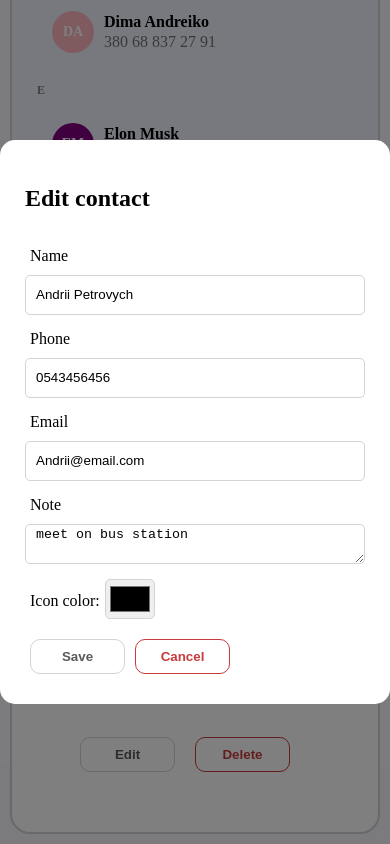
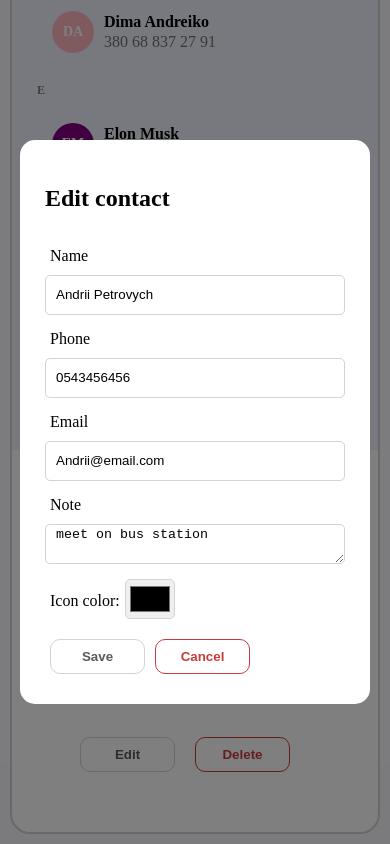
Before and after one commit to Dimaa411a/contact-book, a website: page index.html in a window 390 px wide. Both pictures are taken after a click on the button "Edit". Shown: the part 351-1195 px from the top of the page. Drawn offline with Linux system fonts and the light colour scheme; a web font is replaced by a local one.

Commit message:
modal window fix

```diff
--- a/scripts/main.js
+++ b/scripts/main.js
@@ -1,4 +1,4 @@
-let users = [
+let defaultUsers  = [
     {
         id:0,
         name: "John Doe",
@@ -89,6 +89,8 @@ const userName = document.querySelector(".user-info h1");
 const userPhone = document.querySelector(".phone-field");
 const userEmail = document.querySelector(".email-field");
 const userNote = document.querySelector(".note-field");
+
+let users = JSON.parse(localStorage.getItem("users")) || defaultUsers;
 
 let selectedUserId = null;
 
@@ -260,6 +262,8 @@ saveBtn.addEventListener("click", (event) => {
         style: modealColor.value,
     },)
 
+    localStorage.setItem("users", JSON.stringify(users));
+
     sortUsers(users);
 
     modaalName.value = "";
@@ -302,6 +306,8 @@ editBtn.addEventListener("click", () => {
     editNote.value = user.note;
     editColor.value = user.style;
 
+    localStorage.setItem("users", JSON.stringify(users));
+
     sortUsers(users);
 
     modalEdit.classList.remove("hidden");
@@ -317,6 +323,8 @@ saveEditBtn.addEventListener("click", (event) => {
     user.email = editEmail.value;
     user.note = editNote.value;
     user.style = editColor.value;
+
+    localStorage.setItem("users", JSON.stringify(users));
 
     sortUsers(users);
 
--- a/styles.css
+++ b/styles.css
@@ -692,4 +692,8 @@ ul {
         grid-row: 2;
         width: 80vw;
     }
+
+    .modal-content, .modal-content-edit{
+    margin: 0 20px 0 20px;
+    }
 }
```
